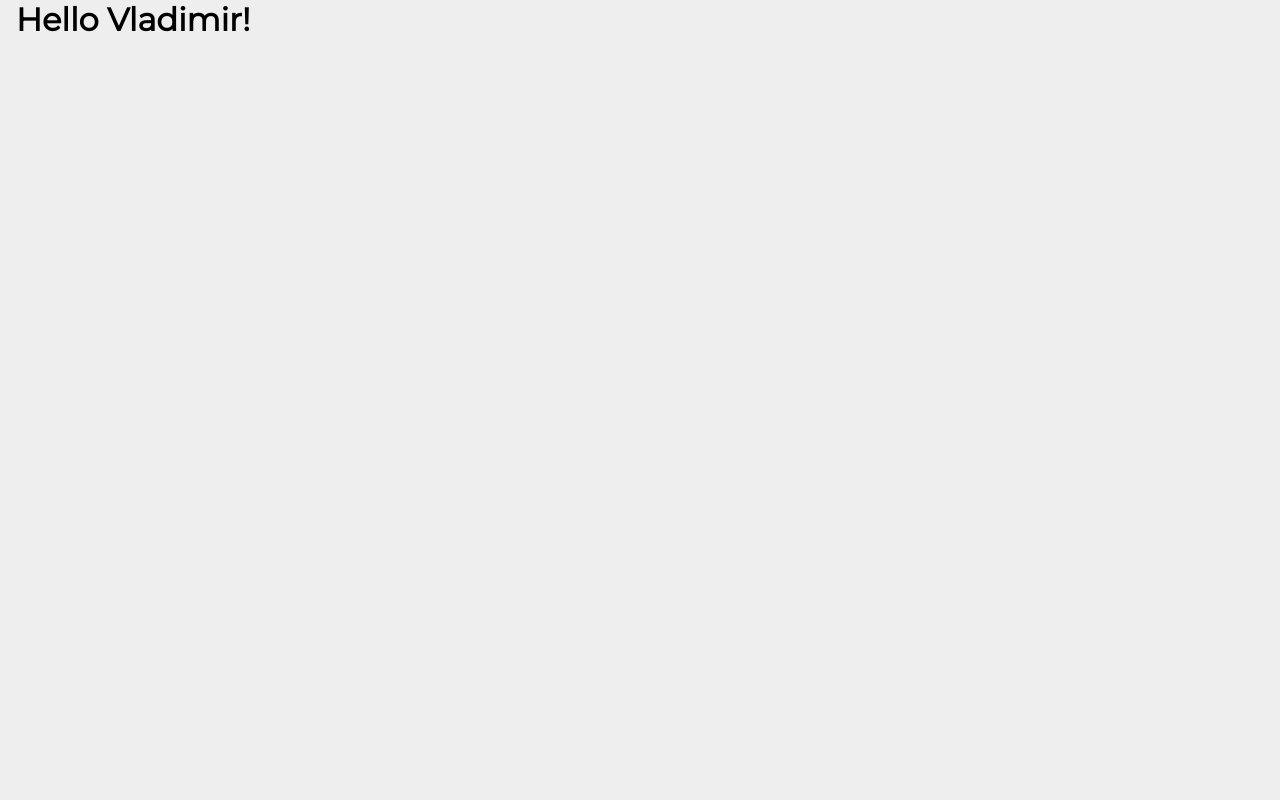
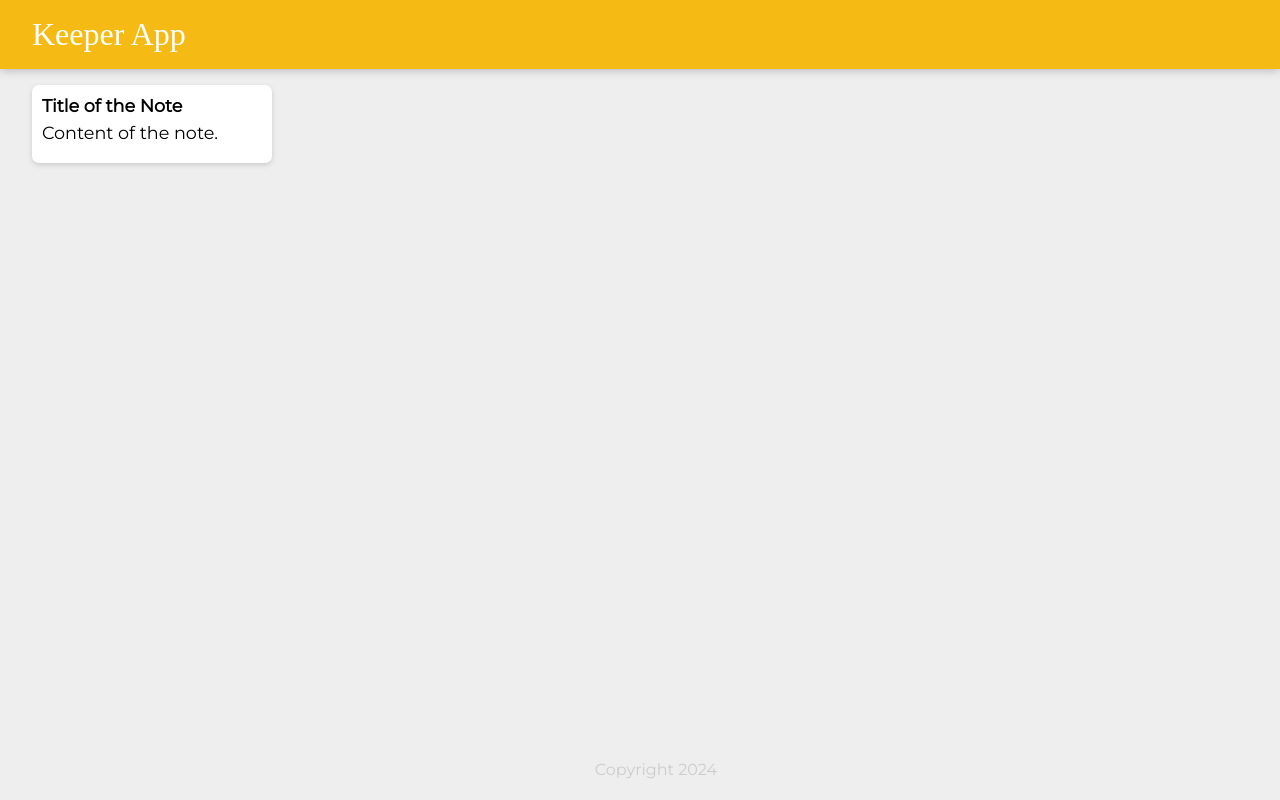
Before and after one commit to jakyd777/my-app, a React (Create React App) app: page / in a window 1280 px wide. Built offline with nearby package versions, Linux system fonts and the light colour scheme; a web font is replaced by a local one.

Commit message:
Add startin code to components App, Footer, Header and Note

```diff
--- a/src/App.jsx
+++ b/src/App.jsx
@@ -1,7 +1,14 @@
 import React from 'react';
+import Header from './Header';
+import Footer from './Footer';
+import Note from './Note';
 
 function App() {
-    return <h1>Hello Vladimir!</h1>
+    return <div>
+        <Header />
+        <Note />
+        <Footer />
+    </div>
 }
 
 export default App;
--- a/src/Footer.jsx
+++ b/src/Footer.jsx
@@ -0,0 +1,11 @@
+import React from "react";
+
+const year = new Date().getFullYear();
+
+function Footer() {
+    return <footer>
+        <p>Copyright {year}</p>
+    </footer>
+}
+
+export default Footer;
--- a/src/Header.jsx
+++ b/src/Header.jsx
@@ -0,0 +1,7 @@
+import React from "react";
+
+function Header() {
+    return <header><h1>Keeper App</h1></header>
+}
+
+export default Header;
--- a/src/Note.jsx
+++ b/src/Note.jsx
@@ -0,0 +1,10 @@
+import React from "react";
+
+function Note() {
+    return <div className="note">
+        <h1>Title of the Note</h1>
+        <p>Content of the note.</p>
+    </div>
+}
+
+export default Note;
```
